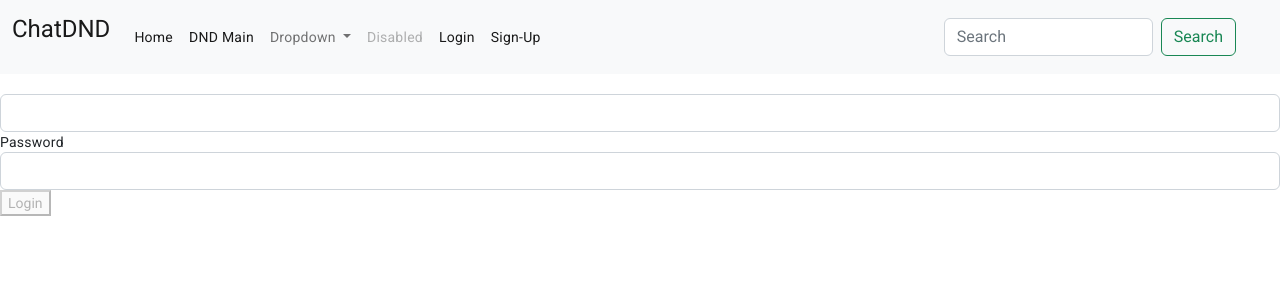
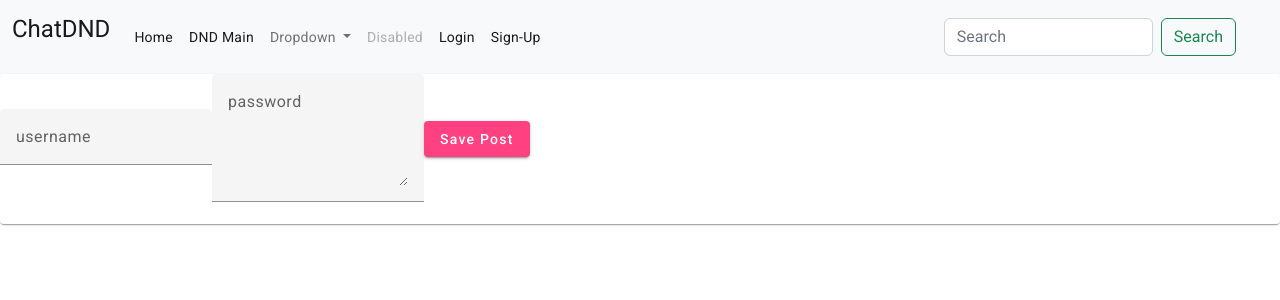
Before and after one commit to luke1212/chat-dnd, an Angular app: page /login in a window 1280 px wide. Shown: the top 300 px of the page. Built offline with nearby package versions, Linux system fonts and the light colour scheme; no server answers.

Commit message:
Post Api Works

```diff
--- a/src/app/app.module.ts
+++ b/src/app/app.module.ts
@@ -12,6 +12,7 @@
 import { LoginComponent } from './login/login.component';
 import { SignupComponent } from './signup/signup.component';
 import { HeaderComponent } from './header/header.component';
+import { MaterialModule } from './app.material';
 
 @NgModule({
   declarations: [
@@ -28,7 +29,8 @@
     NgbModule,
     ReactiveFormsModule,
     BrowserAnimationsModule,
-    HttpClientModule
+    HttpClientModule,
+    MaterialModule
   ],
   providers: [],
   bootstrap: [AppComponent]
--- a/src/app/dnd-main/dnd-main.component.html
+++ b/src/app/dnd-main/dnd-main.component.html
@@ -93,7 +93,7 @@
                 </button>
                 <div *ngFor="let user of users">
                   <p>{{ user.name }}</p>
-                  <p>{{ user.content }}</p>
+                  <p>{{ user.password }}</p>
                 </div>
               </form>
             </div>
--- a/src/app/login/login.component.html
+++ b/src/app/login/login.component.html
@@ -1,19 +1,31 @@
-<div class="row">
-  <div class="col">
-    <form (ngSubmit)="onSubmit()" [formGroup]="loginForm">
-      <div class="form-group">
-        <label for="username"></label>
-        <input class="form-control" formControlName="username" type="text" />
-        <label for="password">Password</label>
-        <input class="form-control" formControlName="password" type="text" />
-      </div>
-      <button
-        [disabled]="!loginForm.valid"
-        type="submit"
-        clas="btn btn-success"
-      >
-        Login
-      </button>
-    </form>
-  </div>
-</div>
+<mat-card>
+  <form (submit)="onSubmit(postForm)" #postForm="ngForm">
+    <mat-form-field>
+      <input
+        matInput
+        type="text"
+        name="username"
+        ngModel
+        required
+        minlength="3"
+        placeholder="username"
+        #username="ngModel">
+      <mat-error *ngIf="username.invalid">Please enter a username.</mat-error>
+    </mat-form-field>
+    <mat-form-field>
+      <textarea
+        matInput
+        rows="4"
+        name="password"
+        ngModel
+        required
+        placeholder="password"
+        #password="ngModel"></textarea>
+      <mat-error *ngIf="password.invalid">Please enter a password.</mat-error>
+    </mat-form-field>
+    <button
+      mat-raised-button
+      color="accent"
+      type="submit">Save Post</button>
+  </form>
+</mat-card>
--- a/src/app/login/login.component.ts
+++ b/src/app/login/login.component.ts
@@ -1,26 +1,21 @@
-import { Component, OnInit } from '@angular/core';
-import { FormGroup, Validators, FormControl } from '@angular/forms';
+import { Component } from '@angular/core';
+import { NgForm } from '@angular/forms';
+import { UserService } from "../services/user.service";
 
 @Component({
   selector: 'app-login',
   templateUrl: './login.component.html',
   styleUrls: ['./login.component.css']
 })
-export class LoginComponent implements OnInit {
+export class LoginComponent {
 
-  loginForm: FormGroup;
+  constructor(public userService: UserService) { }
 
-  constructor() {
-    this.loginForm = new FormGroup({
-      'username': new FormControl('', [Validators.required]),
-      'password': new FormControl('', [Validators.required])
-    })
-  }
-
-  ngOnInit(): void {
-
-  }
-
-  onSubmit() {
+  onSubmit(form: NgForm) {
+    if (form.invalid) {
+      return;
+    }
+    this.userService.addUser(form.value.username, form.value.password);
+    form.resetForm();
   }
 }
--- a/src/app/model/user.model.ts
+++ b/src/app/model/user.model.ts
@@ -1,5 +1,4 @@
 export interface User {
-    id: string;
     name: string;
-    content: string;
+    password: string;
 }
--- a/src/app/services/user.service.ts
+++ b/src/app/services/user.service.ts
@@ -26,10 +26,10 @@
         return this.usersUpdated.asObservable();
     }
 
-    addUser(id: string, title: string, content: string) {
-        const user: User = { id: id, name: title, content: content };
+    addUser(name: string, password: string) {
+        const user: User = { name: name, password: password };
         this.http
-            .post<{ message: string }>("http://localhost:3000/api/users", user)
+            .post<{ message: string }>("http://localhost:3000/api/posts", user)
             .subscribe(responseData => {
                 console.log(responseData.message);
                 this.users.push(user);
```
Also changed, not shown: src/app/app.material.ts (added, +137 -0 lines), 1 other file (tests, documents, lock files or other folders).
